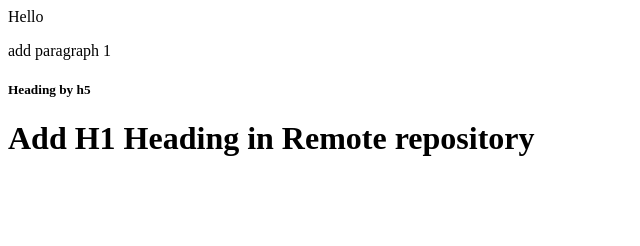
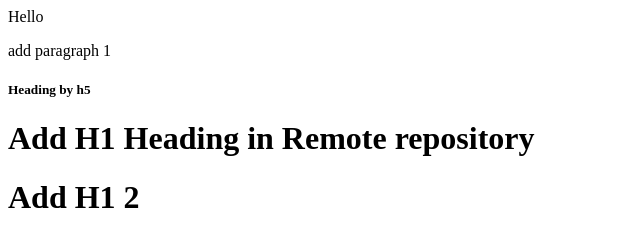
Before and after one commit to hamidcloner/rest-resume-1, a plain HTML site: page index.html in a window 1280 px wide. Shown: the whole page, without its empty margins (0-640 px from the left). Drawn offline with Linux system fonts and the light colour scheme.

Commit message:
add H1 2

```diff
--- a/index.html
+++ b/index.html
@@ -10,5 +10,7 @@
     <p>add paragraph 1</p>
     <h5>Heading by h5</h5>
     <h1>Add H1 Heading in Remote repository</h1>
+    <h1>Add H1 2</h1>
+
 </body>
 </html>
```
